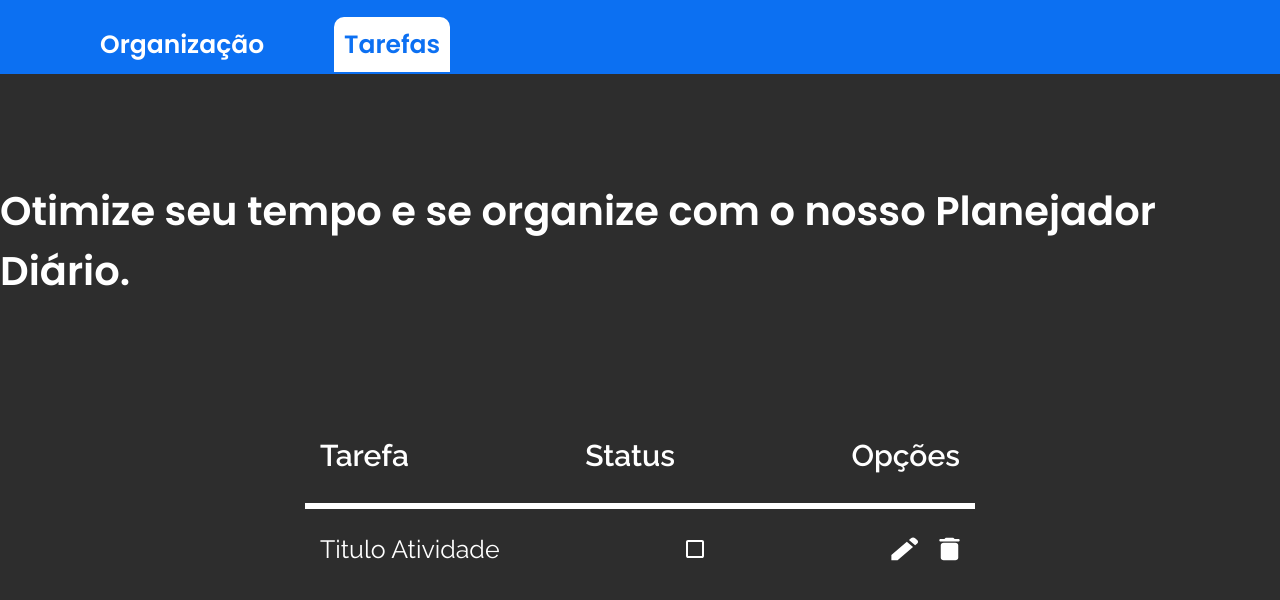
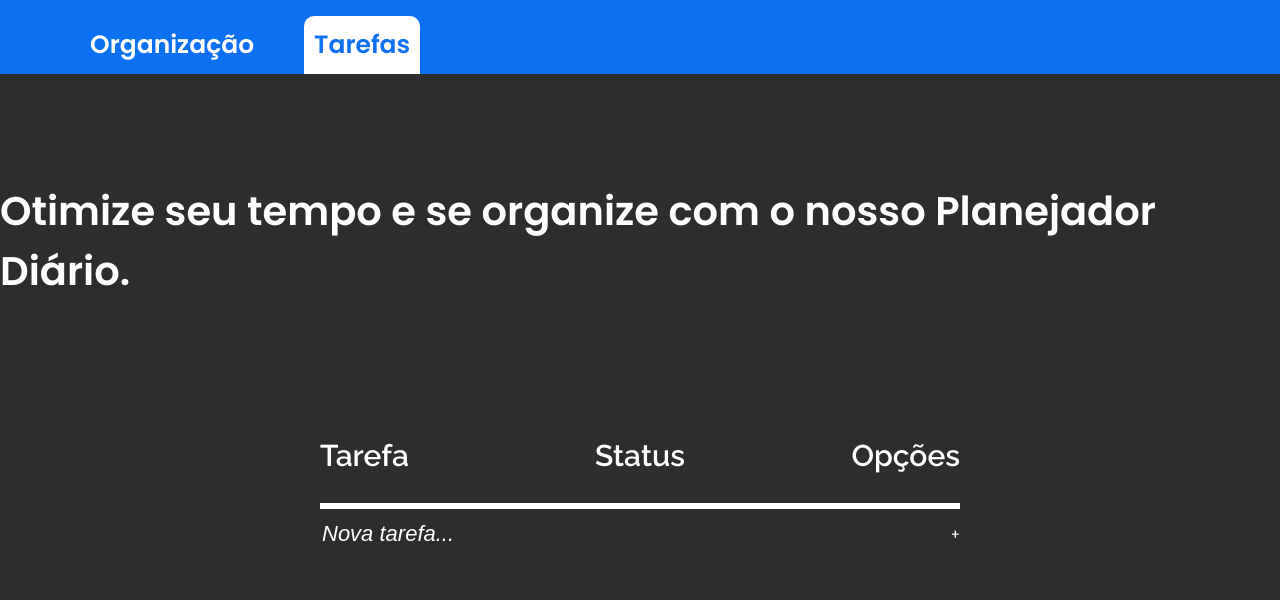
Before and after one commit to Gmatters0/to-do-list-challenge, a React (Vite) app: page /tarefas in a window 1280 px wide. Shown: the top 600 px of the page. Built offline with nearby package versions, Linux system fonts and the light colour scheme.

Commit message:
feat: functional list + functional options modal

```diff
--- a/global.scss
+++ b/global.scss
@@ -31,7 +31,7 @@ h3 {
 }
 
 p {
-  font-size:  2.5rem;
+  font-size:  2.2rem;
   font-weight: 400;
 }
 
@@ -101,3 +101,7 @@ a {
 .margin-b {
   margin-bottom: 8rem;
 }
+
+.c-pointer {
+  cursor: pointer;
+}
--- a/src/components/Header/Header.tsx
+++ b/src/components/Header/Header.tsx
@@ -8,8 +8,8 @@ function Header() {
   return (
     <header>
       <nav className='d-flex fd-row al-end'>
-        <Link to="/organizacao"><a className={location.pathname === "/organizacao" ? 'current-page' : ''}>Organização</a></Link>
-        <Link to="/tarefas"><a className={location.pathname === "/tarefas" ? 'current-page' : ''}>Tarefas</a></Link>
+        <Link className={location.pathname === "/organizacao" ? 'current-page' : ''} to="/organizacao">Organização</Link>
+        <Link className={location.pathname === "/tarefas" ? 'current-page' : ''} to="/tarefas">Tarefas</Link>
       </nav>
     </header>
   )
--- /dev/null
+++ b/src/components/Modals/DeleteModal/DeleteModal.tsx
@@ -0,0 +1,25 @@
+// DeleteModal.tsx
+import React from 'react';
+import '../modals.scss';
+
+interface DeleteModalProps {
+  onConfirm: () => void;
+  onCancel: () => void;
+}
+
+const DeleteModal: React.FC<DeleteModalProps> = ({ onConfirm, onCancel }) => {
+  return (
+    <div className="modal-overlay d-flex jc-center al-center">
+      <div className="modal-content d-flex fd-column jc-center al-center">
+        <h2>Deseja excluir esse item?</h2>
+        <p>Colocar as descrições das tarefas aqui.</p>
+        <div className="modal-buttons">
+          <button className="modal-button cancel" onClick={onCancel}>Não</button>
+          <button className="modal-button confirm" onClick={onConfirm}>Sim</button>
+        </div>
+      </div>
+    </div>
+  );
+};
+
+export default DeleteModal;
--- /dev/null
+++ b/src/components/Modals/EditModal/EditModal.tsx
@@ -0,0 +1,56 @@
+// EditModal.tsx
+import React, { useState } from 'react';
+import '../modals.scss';
+
+interface EditModalProps {
+  taskTitle: string;
+  onConfirm: (newTitle: string) => void;
+  onCancel: () => void;
+}
+
+const EditModal: React.FC<EditModalProps> = ({ taskTitle, onConfirm, onCancel }) => {
+  const [isEditing, setIsEditing] = useState<boolean>(false);
+  const [newTaskTitle, setNewTaskTitle] = useState<string>(taskTitle);
+
+  const handleConfirmation = (): void => {
+    if (!isEditing) {
+      setIsEditing(true);
+    } else {
+      onConfirm(newTaskTitle);
+    }
+  };
+
+  return (
+    <div className="modal-overlay d-flex jc-center al-center">
+      <div className="modal-content d-flex fd-column jc-center al-center">
+        {!isEditing ? (
+          <>
+            <h2>Deseja editar esse item?</h2>
+            <p>Colocar as descrições das tarefas aqui.</p>
+            <div className="modal-buttons">
+              <button className="modal-button cancel" onClick={onCancel}>Não</button>
+              <button className="modal-button confirm" onClick={handleConfirmation}>Sim</button>
+            </div>
+          </>
+        ) : (
+          <>
+            <h2>Digite um novo nome para Tarefa</h2>
+            <input
+              type="text"
+              value={newTaskTitle}
+              onChange={(e: React.ChangeEvent<HTMLInputElement>) => setNewTaskTitle(e.target.value)}
+              className="edit-input"
+              autoFocus
+            />
+            <div className="modal-buttons">
+              <button className="modal-button cancel" onClick={onCancel}>Cancelar</button>
+              <button className="modal-button confirm" onClick={handleConfirmation}>Confirmar</button>
+            </div>
+          </>
+        )}
+      </div>
+    </div>
+  );
+};
+
+export default EditModal;
--- /dev/null
+++ b/src/components/Modals/modals.scss
@@ -0,0 +1,59 @@
+@import "../../../variables";
+
+.modal-overlay {
+  position: fixed;
+  top: 0;
+  left: 0;
+  width: 100%;
+  height: 100%;
+  background-color: rgba(0, 0, 0, 0.5);
+  color: $main-grey;
+  z-index: 1000;
+}
+
+.modal-content {
+  background-color: white;
+  padding: 3rem;
+  border-radius: 8px;
+  width: 100%;
+  height: 30rem;
+  max-width: 50rem;
+  text-align: center;
+}
+
+.modal-buttons {
+  display: flex;
+  justify-content: space-around;
+  width: 100%;
+  margin-top: 20px;
+}
+
+.modal-button {
+  padding: 8px 20px;
+  border: none;
+  border-radius: 4px;
+  cursor: pointer;
+  font-size: 2rem;
+  font-weight: 600;
+  height: 5rem;
+  width: 18rem;
+}
+
+.cancel {
+  border: 1px solid $main-grey;
+  background-color: white;
+  color:$main-grey;
+}
+
+.confirm {
+  background-color: $main-blue;
+  color: white;
+}
+
+.edit-input {
+  width: 90%;
+  padding: 8px;
+  margin-top: 10px;
+  border: 1px solid #ddd;
+  border-radius: 4px;
+}
--- a/src/components/ToDoItem/ToDoItem.tsx
+++ /dev/null
@@ -1,19 +0,0 @@
-import Checkbox from "../../assets/checkbox.svg"
-import EditIcon from "../../assets/editIcon.svg"
-import DeleteIcon from "../../assets/deleteIcon.svg"
-import "./todoitem.scss"
-
-function ToDoItem() {
-  return (
-    <div className="d-flex jc-space-btw al-center todo-item">
-      <p>Titulo Atividade</p>
-      <img src={Checkbox}/>
-      <div className="d-flex jc-flex-end option-itens">
-        <img src={EditIcon}/>
-        <img src={DeleteIcon}/>
-      </div>
-    </div>
-  )
-}
-
-export default ToDoItem
--- a/src/components/ToDoItem/todoitem.scss
+++ /dev/null
@@ -1,7 +0,0 @@
-.todo-item {
-  width: 50%;
-}
-
-.option-itens {
-  gap: 2rem;
-}
--- a/src/components/ToDoView/ToDoView.tsx
+++ b/src/components/ToDoView/ToDoView.tsx
@@ -1,20 +1,142 @@
+// ToDoView.tsx
 import "./todoview.scss"
-import ToDoItem from "../ToDoItem/ToDoItem"
+import Checkbox from "../../assets/checkbox.svg"
+import CompletedCheckbox from "../../assets/checkedCheckbox.svg"
+import EditIcon from "../../assets/editIcon.svg"
+import DeleteIcon from "../../assets/deleteIcon.svg"
+import { ToDoItemData } from "../../types/toDoItem"
+import { useState } from "react"
+import EditModal from "../Modals/EditModal/EditModal" // Importe o componente do modal
+import DeleteModal from "../Modals/DeleteModal/DeleteModal" // Importe o componente de modal de exclusão
 
 function ToDo() {
+  const [toDos, setToDos] = useState<ToDoItemData[]>([])
+  const [newToDo, setNewToDo] = useState<string>("")
+  const [showEditModal, setShowEditModal] = useState<boolean>(false)
+  const [showDeleteModal, setShowDeleteModal] = useState<boolean>(false)
+  const [currentTaskId, setCurrentTaskId] = useState<string | null>(null)
+
+  const addToDoItem = () => {
+    if(newToDo !== "") {
+      const newId = crypto.randomUUID()
+      const newToDoItem: ToDoItemData = {
+        id: newId,
+        title: newToDo,
+        description: "",
+        completed: false
+      }
+      setToDos([...toDos, newToDoItem])
+      setNewToDo("")
+    }
+  }
+
+  const completeTask = (id: string) => {
+    const toDosUpdated = toDos.map((toDo) => {
+      if (toDo.id === id) {
+        return { ...toDo, completed: !toDo.completed}
+      }
+      return toDo
+    })
+    setToDos(toDosUpdated)
+  }
+
+  const openEditModal = (id: string) => {
+    setCurrentTaskId(id)
+    setShowEditModal(true)
+  }
+
+  const openDeleteModal = (id: string) => {
+    setCurrentTaskId(id)
+    setShowDeleteModal(true)
+  }
+
+  const editTask = (newTitle: string) => {
+    if (currentTaskId) {
+      const toDosUpdated = toDos.map((toDo) => {
+        if (toDo.id === currentTaskId) {
+          return { ...toDo, title: newTitle }
+        }
+        return toDo
+      })
+      setToDos(toDosUpdated)
+      closeModal()
+    }
+  }
+
+  const deleteTask = () => {
+    if (currentTaskId) {
+      const toDosUpdated = toDos.filter((toDo) => toDo.id !== currentTaskId)
+      setToDos(toDosUpdated)
+      closeModal()
+    }
+  }
+
+  const closeModal = () => {
+    setShowEditModal(false)
+    setShowDeleteModal(false)
+    setCurrentTaskId(null)
+  }
+
+  // Função para pegar o título da tarefa atual
+  const getCurrentTaskTitle = (): string => {
+    const task = toDos.find(toDo => toDo.id === currentTaskId)
+    return task ? task.title : ""
+  }
+
   return (
     <main className='d-flex fd-column jc-center al-center'>
       <div className='margin-b margin-t'>
         <h1>Otimize seu tempo e se organize com o nosso Planejador Diário.</h1>
       </div>
       <div className="todo-list">
-        <div className='d-flex list-title jc-space-btw'>
+        <div className='d-flex list-title'>
           <h3 className='tarefas-column'>Tarefa</h3>
-          <h3 className='status-column'>Status</h3>
-          <h3 className='opcoes-column'>Opções</h3>
+          <h3 className='status-column d-flex jc-center'>Status</h3>
+          <h3 className='opcoes-column d-flex jc-flex-end'>Opções</h3>
+        </div>
+        <div className="list-items">
+          {
+            toDos.map((toDo) => (
+              <div key={toDo.id} className="d-flex al-center todo-item">
+                <p className="item-title">{toDo.title}</p>
+                <div className="item-checkbox d-flex jc-center">
+                <img onClick={() => completeTask(toDo.id)} className="c-pointer" src={!toDo.completed ? Checkbox : CompletedCheckbox} alt="checkbox"/>
+                </div>
+                <div className="d-flex jc-flex-end option-itens">
+                  <img onClick={() => openEditModal(toDo.id)} className="c-pointer" src={EditIcon} alt="edit"/>
+                  <img onClick={() => openDeleteModal(toDo.id)} className="c-pointer" src={DeleteIcon} alt="delete"/>
+                </div>
+              </div>
+            ))
+          }
         </div>
       </div>
-      <ToDoItem></ToDoItem>
+      <div className="d-flex jc-space-btw al-center add-item">
+        <input
+          value={newToDo}
+          onChange={(e) => setNewToDo(e.target.value)}
+          className="add-item-input"
+          type="text"
+          placeholder="Nova tarefa..."
+        >
+        </input>
+        <p className="c-pointer" onClick={addToDoItem}>+</p>
+      </div>
+
+      {showEditModal && (
+        <EditModal
+          taskTitle={getCurrentTaskTitle()}
+          onConfirm={editTask}
+          onCancel={closeModal}
+        />
+      )}
+
+      {showDeleteModal && (
+        <DeleteModal
+          onConfirm={deleteTask}
+          onCancel={closeModal}
+        />
+      )}
     </main>
   )
 }
--- a/src/components/ToDoView/todoview.scss
+++ b/src/components/ToDoView/todoview.scss
@@ -1,5 +1,58 @@
 .todo-list {
   width: 50%;
-  border-bottom: 0.6rem solid white;
   padding: 0rem 1.5rem;
 }
+
+.list-title {
+  border-bottom: 0.6rem solid white;
+}
+
+.list-items {
+  width: 100%;
+}
+
+.tarefas-column {
+ flex: 33%;
+}
+
+.status-column {
+  flex: 33%;
+}
+
+.opcoes-column {
+  flex: 33%;
+}
+
+.add-item {
+  width: 50%;
+  height: 3rem;
+  margin-top: 1rem;
+}
+
+.add-item-input {
+  background-color: transparent;
+  border: none;
+  font-size:  2.2rem;
+  color: white;
+  &::placeholder {
+    color: white;
+    font-style: italic;
+  }
+}
+
+.todo-item {
+  height: 6rem;
+}
+
+.item-title {
+  flex: 33%;
+}
+
+.item-checkbox {
+  flex: 33%;
+}
+
+.option-itens {
+  flex: 33%;
+  gap: 2rem;
+}
--- a/src/types/toDoItem.d.ts
+++ b/src/types/toDoItem.d.ts
@@ -1,6 +1,6 @@
-export interface ToDoItem {
-  id: number,
-  text: string,
+export interface ToDoItemData {
+  id: string,
+  title: string,
   description: string,
   completed: boolean
 }
```
